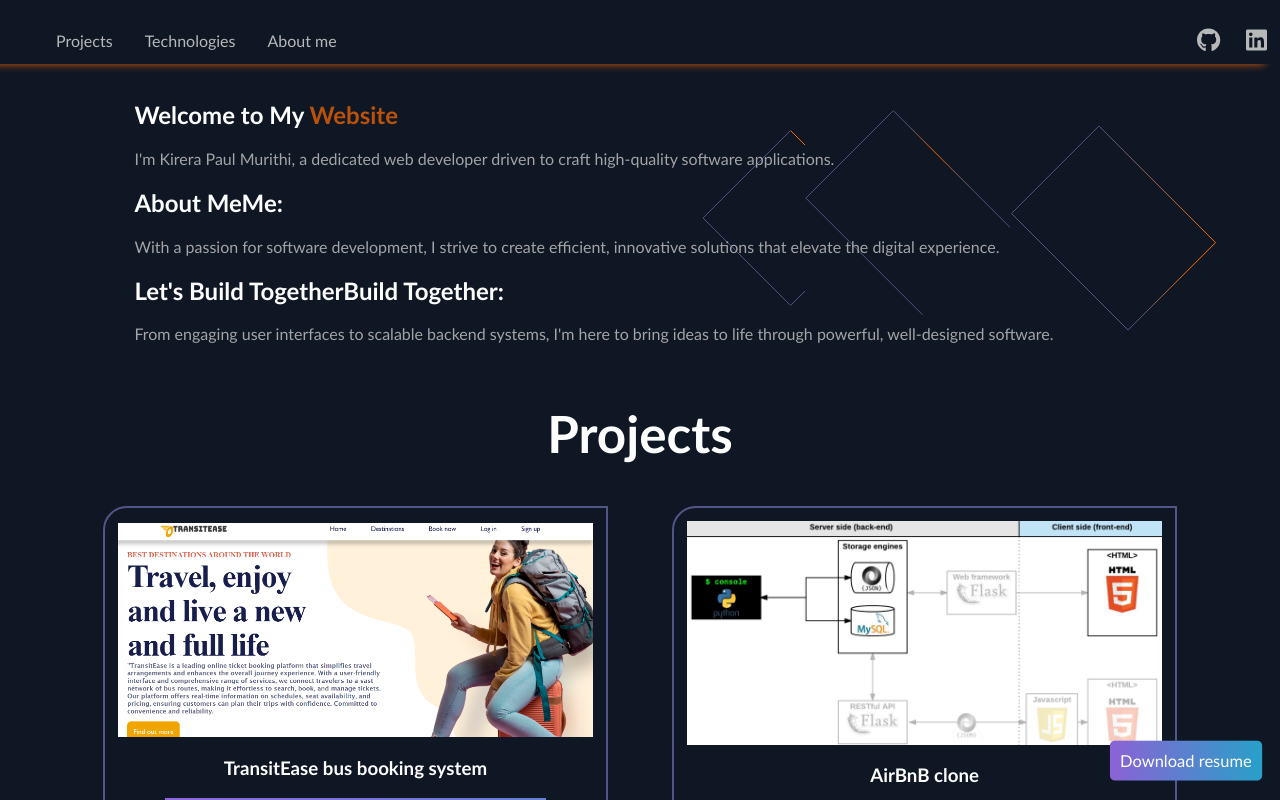
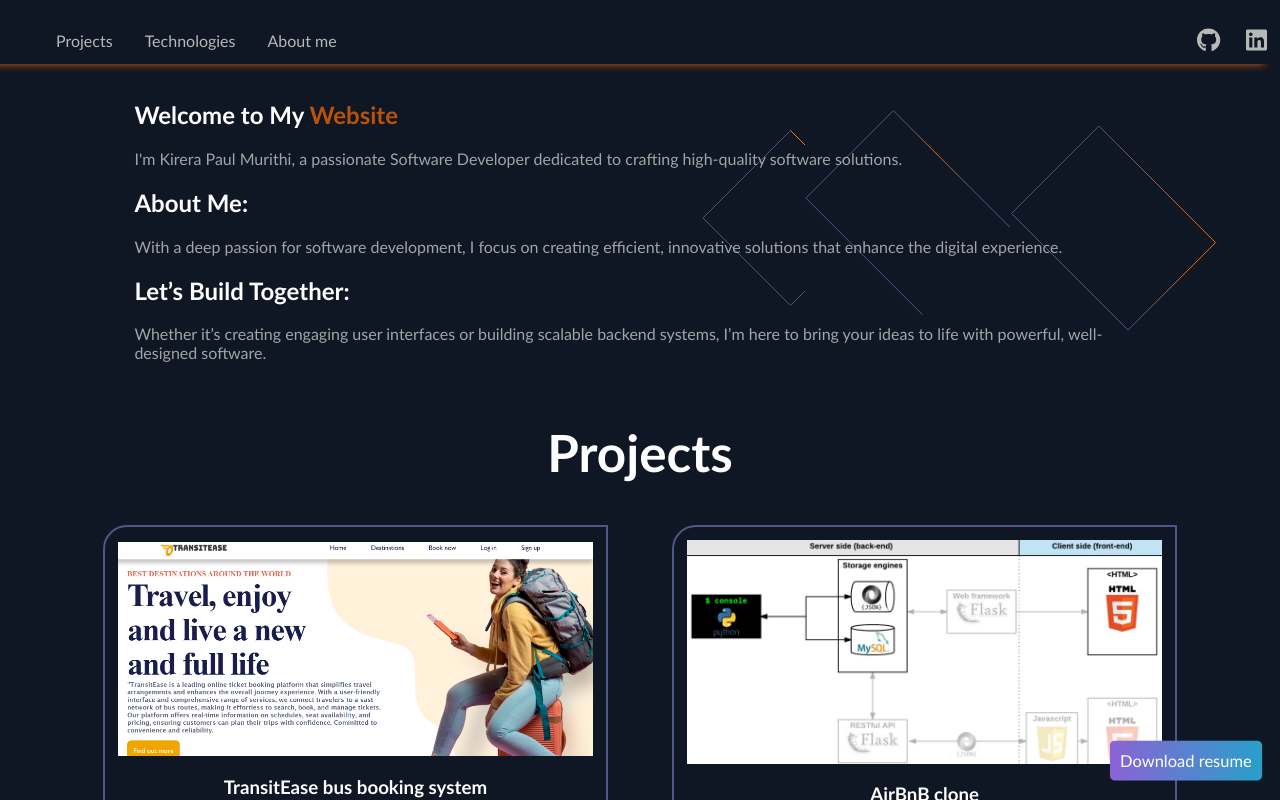
Before and after one commit to paul-murithi/portfolio, a React (Vite) app: page / in a window 1280 px wide. Shown: the top 800 px of the page. Built offline with nearby package versions, Linux system fonts and the light colour scheme.

Commit message:
refractor: Improved the  header section

```diff
--- a/src/Components/HeaderSection/BannerHeader.jsx
+++ b/src/Components/HeaderSection/BannerHeader.jsx
@@ -24,17 +24,23 @@ export const BannerHeader = () => {
         }}
       >
         <div className={styles.bannerMainContent}>
+          <div>
+            <h1>
+              Welcome to My{" "}
+              <span className={`${styles.gradientText}`}>Website</span>
+            </h1>
+            <p className={styles.bannerText}>
+              I'm Kirera Paul Murithi, a passionate Software Developer dedicated
+              to crafting high-quality software solutions.
+            </p>
+          </div>
           <Header
-            title="Welcome to My Website"
-            text="I'm Kirera Paul Murithi, a dedicated web developer driven to craft high-quality software applications."
+            title="About Me:"
+            text="With a deep passion for software development, I focus on creating efficient, innovative solutions that enhance the digital experience."
           />
           <Header
-            title="About Me:"
-            text="With a passion for software development, I strive to create efficient, innovative solutions that elevate the digital experience."
-          />
-          <Header
-            title="Let's Build Together:"
-            text="From engaging user interfaces to scalable backend systems, I'm here to bring ideas to life through powerful, well-designed software."
+            title="Let’s Build Together:"
+            text="Whether it’s creating engaging user interfaces or building scalable backend systems, I’m here to bring your ideas to life with powerful, well-designed software."
           />
         </div>
 
--- a/src/Components/HeaderSection/Header.jsx
+++ b/src/Components/HeaderSection/Header.jsx
@@ -2,18 +2,17 @@ import React from "react";
 import styles from "./Header.module.css";
 
 export const Header = ({ title, text }) => {
-  const websiteIndex = title.toLowerCase().indexOf("website");
+  const websiteIndex = title.indexOf("Website");
+
   const beforeWebsite = title.slice(0, websiteIndex);
   const website = title.slice(websiteIndex, websiteIndex + 7);
   const afterWebsite = title.slice(websiteIndex + 7);
 
+  console.log();
+
   return (
     <>
-      <h1>
-        {beforeWebsite}
-        <span className={styles.gradientText}>{website}</span>
-        {afterWebsite}
-      </h1>
+      <h1>{title}</h1>
       <p className={styles.bannerText}>{text}</p>
     </>
   );
--- a/src/Components/HeaderSection/Header.module.css
+++ b/src/Components/HeaderSection/Header.module.css
@@ -27,6 +27,10 @@
   color: transparent;
 }
 
+.main-header {
+  color: red;
+}
+
 @media (max-width: 500px) {
   .bannerBgImages {
     display: block;
```
